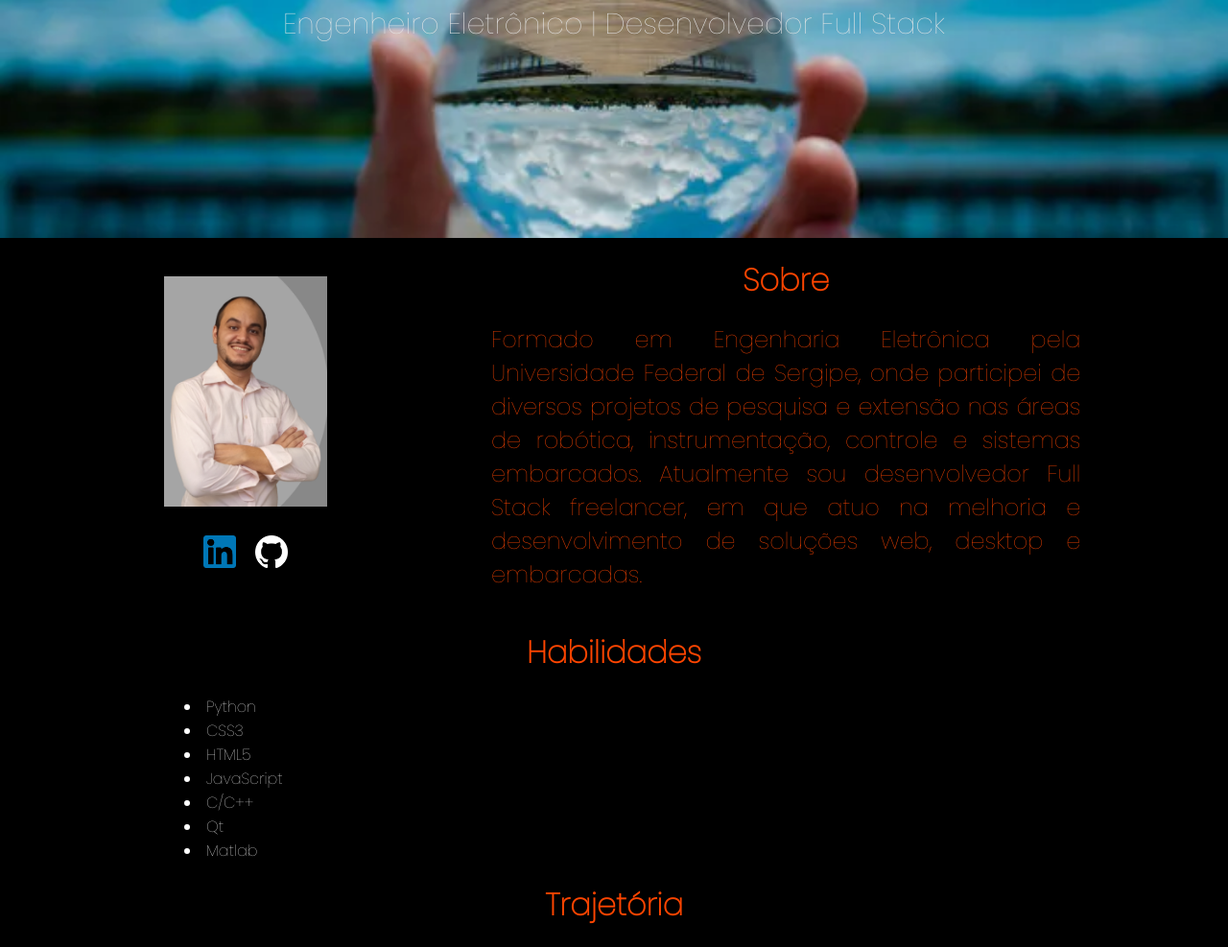
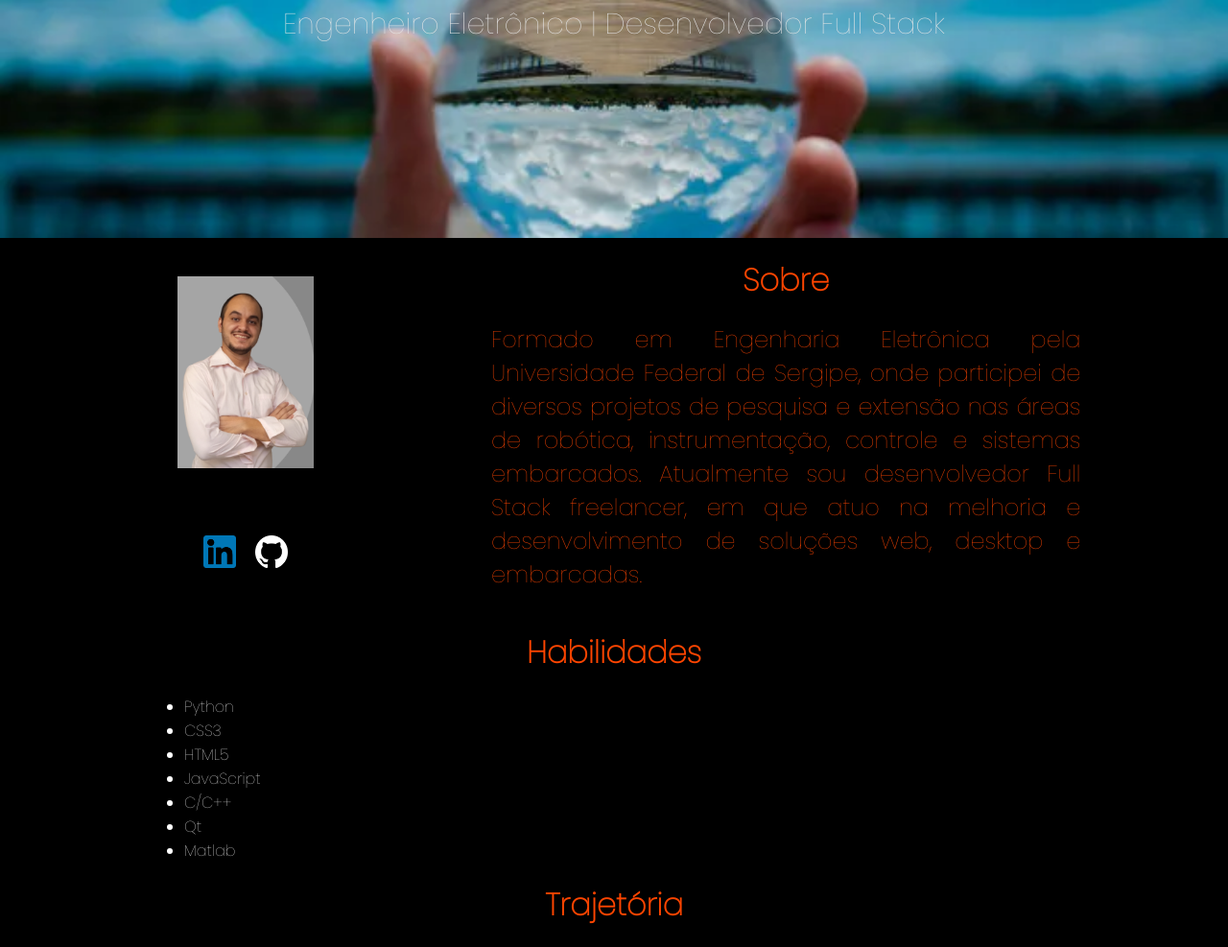
Before and after one commit to PeterssonMCS/website, a plain HTML site: page index.html in a window 1280 px wide. Shown: the part 337-1324 px from the top of the page at 96% size. Drawn offline with Linux system fonts and the light colour scheme.

Commit message:
Add files via upload

```diff
--- a/index.html
+++ b/index.html
@@ -24,7 +24,7 @@
             <section id="Informacoes">
                 <div id = "Pessoais">
                     <div id="foto">
-                        <img src="images/foto.png" height = 240px alt="Foto Petersson">
+                        <img src="images/foto.png" height = "200" alt="Foto Petersson">
                     </div>
 
                     <div id="redes_sociais">
@@ -48,7 +48,7 @@
 
             <section>
                 <h1 class = "topicos">Habilidades</h1>
-                <div id="habilidades">
+                <ul id="habilidades">
                     <li>Python</li>
                     <li>CSS3</li>
                     <li>HTML5</li>
@@ -56,7 +56,7 @@
                     <li>C/C++</li>
                     <li>Qt</li>
                     <li>Matlab</li>
-                </div>
+                </ul>
             </section>
 
             <section>
@@ -64,7 +64,4 @@
             </section>
 
         </body>
-        <footer>
-
-        </footer>
     </html>
```
